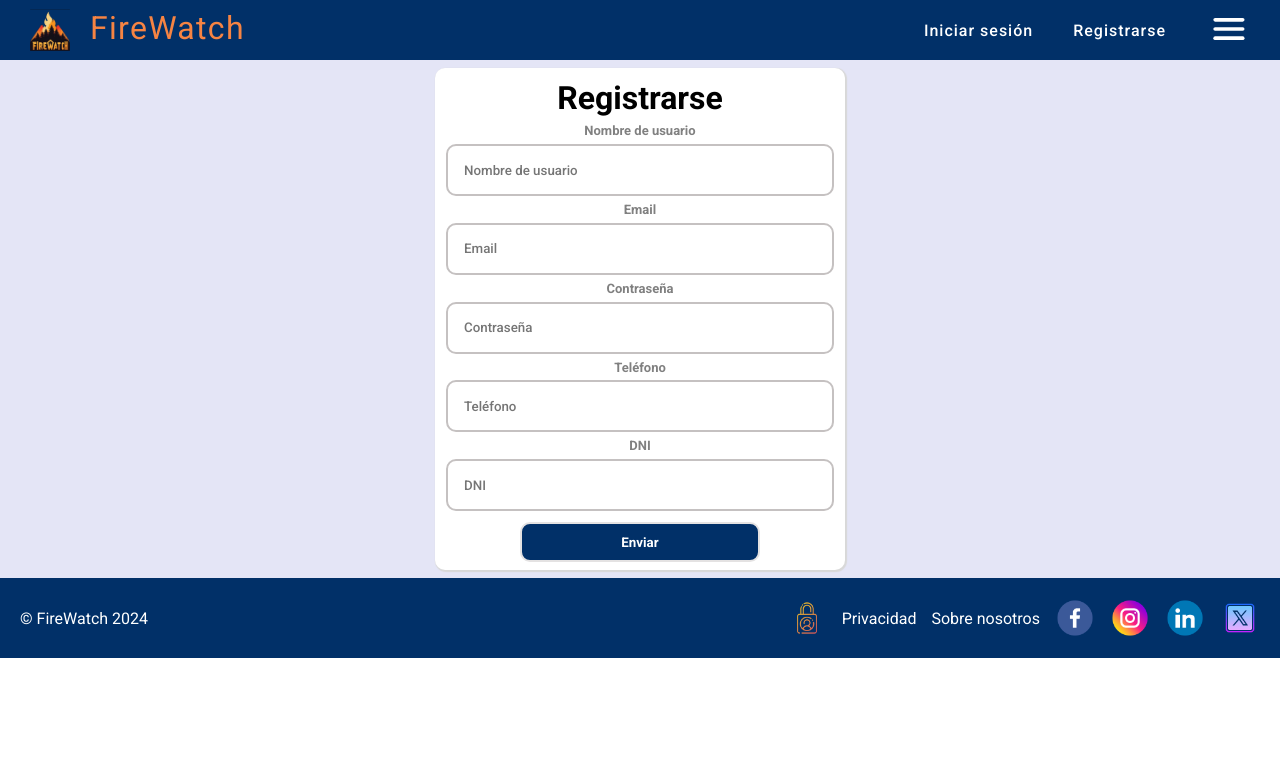
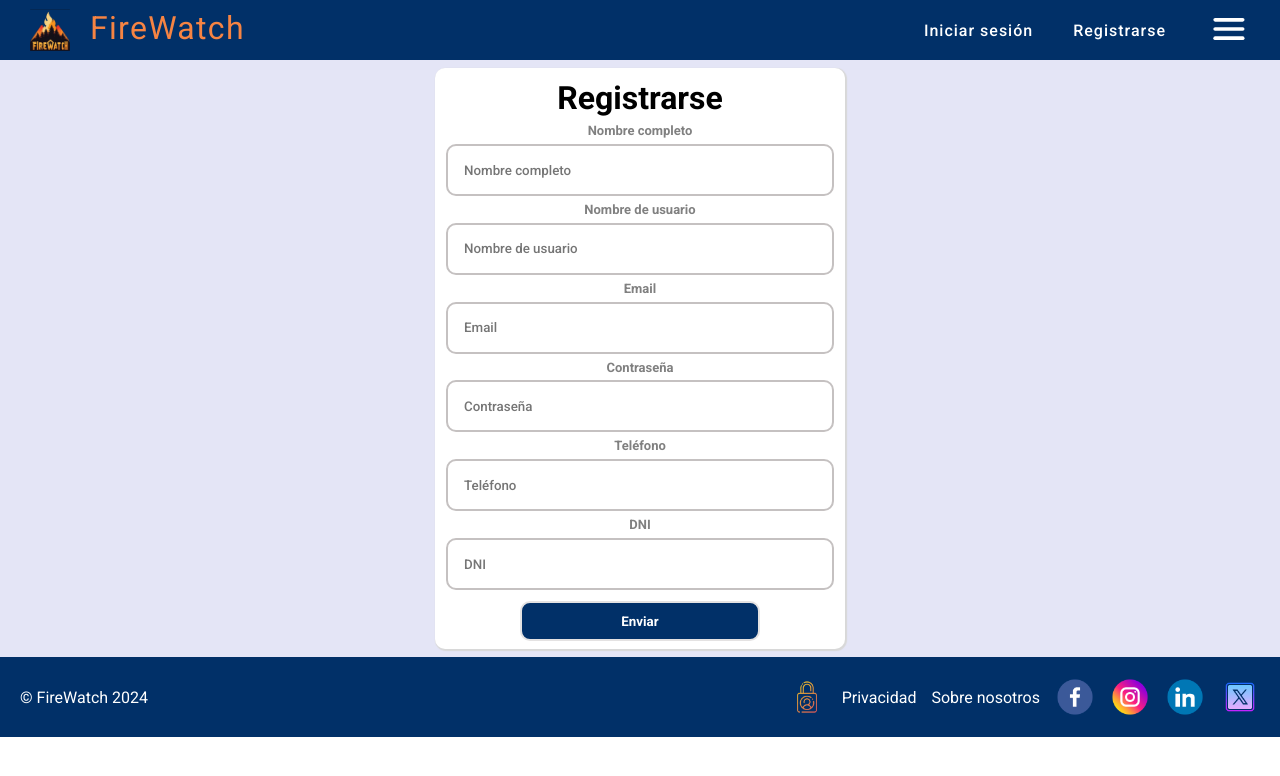
Before and after one commit to polfarre/FireWatch-Frontend, a React (Vite) app: page /signup in a window 1280 px wide. Shown: the top 776 px of the page. Built offline with nearby package versions, Linux system fonts and the light colour scheme.

Commit message:
registrar usuario en la plataforma listo

```diff
--- a/src/pages/signUp/SignUp.jsx
+++ b/src/pages/signUp/SignUp.jsx
@@ -1,21 +1,75 @@
+import React, { useState } from "react";
 import "./signup.css";
+import { useNavigate } from "react-router-dom";
 
 const SignUp = () => {
+  const [formData, setFormData] = useState({
+    username: "",
+    nombre: "",
+    email: "",
+    password: "",
+    telefono: "",
+    dni: ""
+  });
+
+  const handleChange = (e) => {
+    setFormData({
+      ...formData,
+      [e.target.name]: e.target.value
+    });
+  };
+
+  const handleSubmit = async (e) => {
+    e.preventDefault();
+
+    const response = await fetch("http://0.0.0.0:8000/usuarios/registrar", {
+      method: "POST",
+      headers: {
+        "Content-Type": "application/json"
+      },
+      body: JSON.stringify(formData)
+    });
+
+    if (response.ok) {
+      const data = await response.json();
+      console.log("Usuario registrado:", data);
+      navigate("/login");
+    } else {
+      console.error("Error al registrar el usuario");
+    }
+  };
+
   return (
     <div>
       <div className="form-container">
-        <form className="signIn-form">
+        <form className="signIn-form" onSubmit={handleSubmit}>
           <h1 className="sign-title">Registrarse</h1>
 
-          <label className="sign-subtitles" htmlFor="email">
+          <label className="sign-subtitles" htmlFor="nombre">
+            Nombre completo
+          </label>
+          <input
+            className="form-input"
+            type="text"
+            name="nombre"
+            id="usuanombrerio"
+            placeholder="Nombre completo"
+            value={formData.nombre}
+            onChange={handleChange}
+            required
+          />
+
+          <label className="sign-subtitles" htmlFor="usuario">
             Nombre de usuario
           </label>
           <input
             className="form-input"
-            type="usuario"
+            type="text"
             name="usuario"
             id="usuario"
             placeholder="Nombre de usuario"
+            value={formData.usuario}
+            onChange={handleChange}
             required
           />
           <label className="sign-subtitles" htmlFor="email">
@@ -27,6 +81,8 @@ const SignUp = () => {
             name="email"
             id="email"
             placeholder="Email"
+            value={formData.email}
+            onChange={handleChange}
             required
           />
           <label className="sign-subtitles" htmlFor="password">
@@ -38,17 +94,21 @@ const SignUp = () => {
             name="password"
             id="password"
             placeholder="Contraseña"
+            value={formData.password}
+            onChange={handleChange}
             required
           />
-          <label className="sign-subtitles" htmlFor="phone">
+          <label className="sign-subtitles" htmlFor="telefono">
             Teléfono
           </label>
           <input
             className="form-input"
             type="tel"
             name="telefono"
-            id="phone"
+            id="telefono"
             placeholder="Teléfono"
+            value={formData.telefono}
+            onChange={handleChange}
           />
           <label className="sign-subtitles" htmlFor="dni">
             DNI
@@ -59,6 +119,8 @@ const SignUp = () => {
             name="dni"
             id="dni"
             placeholder="DNI"
+            value={formData.dni}
+            onChange={handleChange}
           />
           <button className="sign-buttons" id="blue-button-sign">
             Enviar
--- a/src/pages/signUp/signup.css
+++ b/src/pages/signUp/signup.css
@@ -5,7 +5,7 @@
     border-radius: 10px;
     border: 2px solid rgb(197, 193, 193);
     padding: 1rem;
-    color: gray;
+    color: black;
     font-weight: 500;
     resize: none;
     margin: 0.2rem;
```
